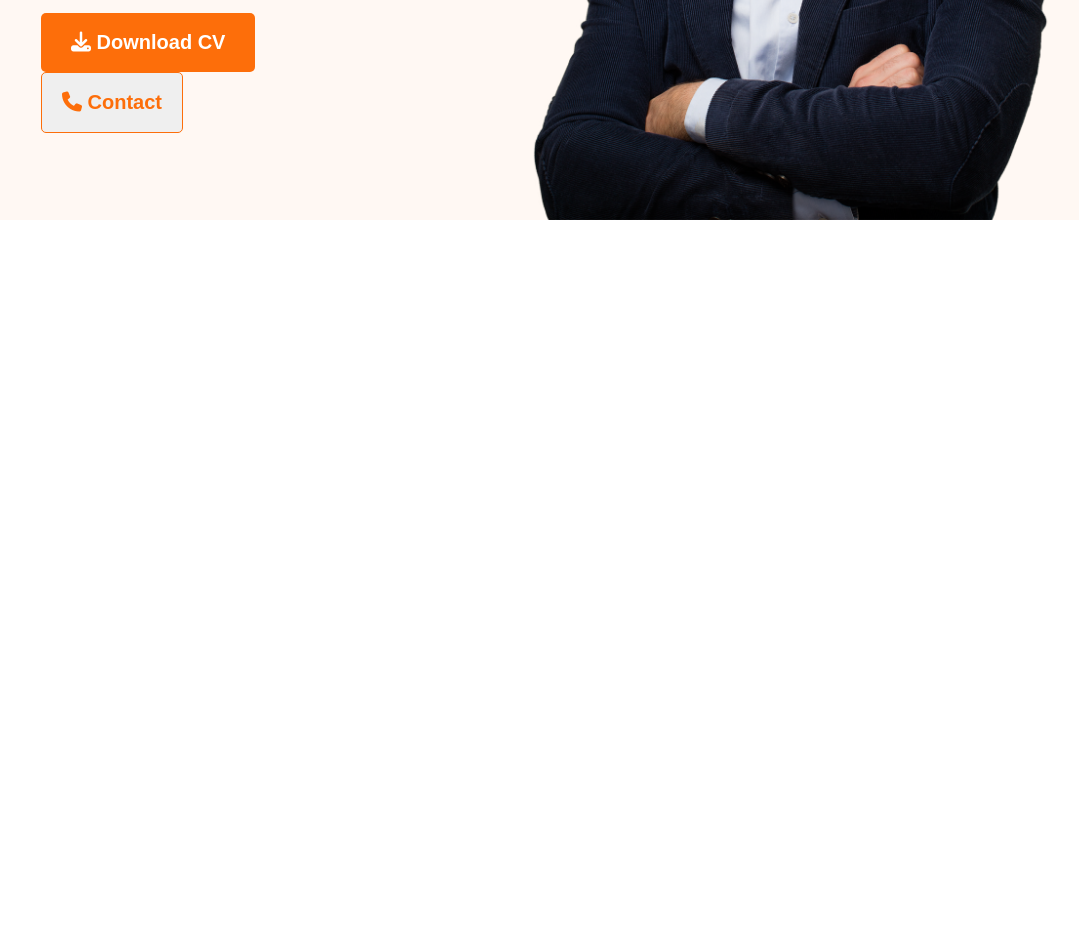
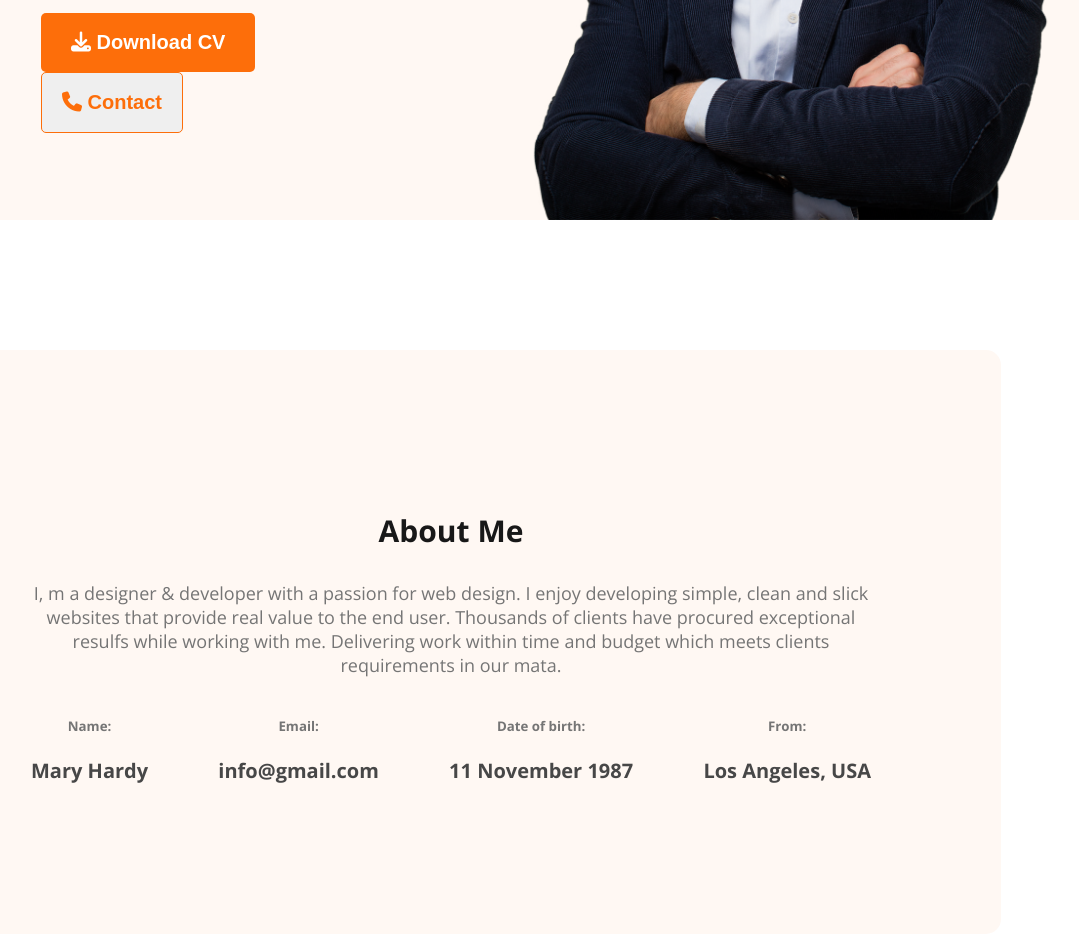
Before and after one commit to aymanahmedkausar120/portfolio-resources-web, a plain HTML site: page index.html in a window 1280 px wide. Shown: the part 681-1618 px from the top of the page, without its empty margins (189-1268 px from the left). Before the commit the page ends 901 px from the top, so only its background shows below. Drawn offline with nearby package versions, Linux system fonts and the light colour scheme.

Commit message:
about section added

```diff
--- a/index.html
+++ b/index.html
@@ -35,10 +35,42 @@
             </div>
             <img src="images/hardy.png" alt="">
         </div>
+    </header>
+    <!-- main section -->
+    <!-- main section -->
+    <main>
+        <!-- about section -->
+        <section>
+            <div class="about-section-container primary-bg">
+                <h3 class="about-title dark-01">About Me</h3>
+                <p class="about-des dark-03">I, m a designer & developer with a passion for web design. I enjoy
+                    developing
+                    simple, clean and slick websites that provide real value to the end user. Thousands of clients have
+                    procured exceptional resulfs while working with me. Delivering work within time and budget which
+                    meets clients requirements in our mata.</p>
 
 
-    </header>
-    <main></main>
+                <div class="about-info-container">
+                    <div class="about-item">
+                        <h5 class="about-item-name dark-03">Name:</h5>
+                        <p class="about-item-info dark-02">Mary Hardy </p>
+                    </div>
+                    <div class="about-item">
+                        <h5 class="about-item-name dark-03">Email:</h5>
+                        <p class="about-item-info dark-02">info@gmail.com</p>
+                    </div>
+                    <div class="about-item">
+                        <h5 class="about-item-name dark-03">Date of birth:</h5>
+                        <p class="about-item-info dark-02">11 November 1987</p>
+                    </div>
+                    <div class="about-item">
+                        <h5 class="about-item-name dark-03">From:</h5>
+                        <p class="about-item-info dark-02">Los Angeles, USA</p>
+                    </div>
+                </div>
+            </div>
+        </section>
+    </main>
     <footer></footer>
 </body>
 
--- a/style.css
+++ b/style.css
@@ -21,6 +21,11 @@ body {
     margin: 0px;
 }
 
+section {
+    margin-top: 130px;
+    margin-bottom: 130px;
+}
+
 .primary-bg {
     background-color: #FFF8F3;
 }
@@ -31,6 +36,10 @@ body {
 
 .dark-02 {
     color: #474747;
+}
+
+.dark-03 {
+    color: #757575;
 }
 
 .btn-primary {
@@ -87,6 +96,7 @@ ul li a {
 /* banner styles */
 /* banner styles */
 
+
 .banner-container {
     display: flex;
     padding: 50px 35px 0px 230px;
@@ -119,6 +129,47 @@ ul li a {
     padding: 18px 20px;
 }
 
+
+/* main section */
+/* main section */
+
+
+main {
+    max-width: 1100px;
+    margin: 0 auto;
+}
+
+/* about section */
+
+.about-section-container {
+    text-align: center;
+    padding: 130px;
+    border-radius: 15px;
+}
+
+.about-title {
+    font-size: 30px;
+    font-weight: 700;
+}
+
+.about-des {
+    font-size: 18px;
+}
+
+.about-info-container {
+    display: flex;
+    justify-content: space-between;
+}
+
+.about-item-info {
+    font-size: 20px;
+    font-weight: 700;
+}
+
+
+
+
+
 /* media query */
 /* media query */
 
@@ -127,13 +178,16 @@ ul li a {
 @media screen and (max-width:576px) {
 
     .nav-bar,
-    .banner-container {
+    .banner-container,
+    .about-section-container,
+    .about-info-container {
         flex-direction: column;
         text-align: center;
     }
 
     .nav-bar,
-    .banner-container {
+    .banner-container,
+    .about-section-container {
         padding: 40px 20px;
     }
 
@@ -167,8 +221,14 @@ ul li a {
 @media screen and (min-width:576px) and (max-width:1024px) {
 
     .nav-bar,
-    .banner-container {
+    .banner-container,
+    .about-section-container,
+    .about-info-container {
         flex-direction: column;
+    }
+
+    .about-section-container {
+        padding: 50px 80px;
     }
 
     .nav-bar,
```
